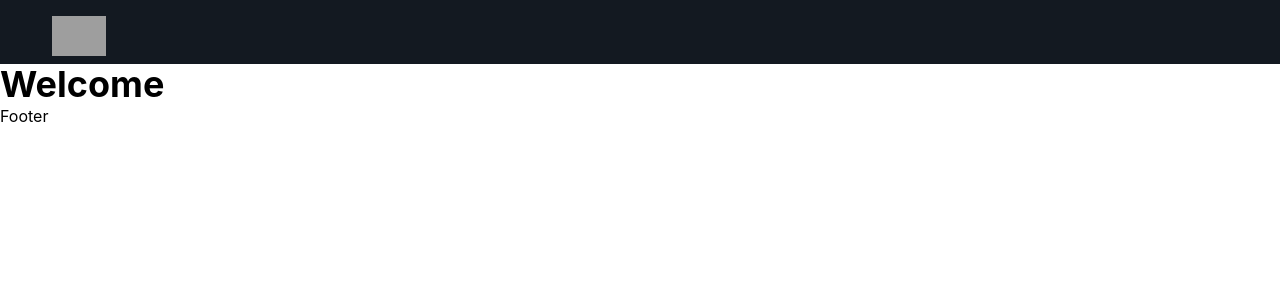
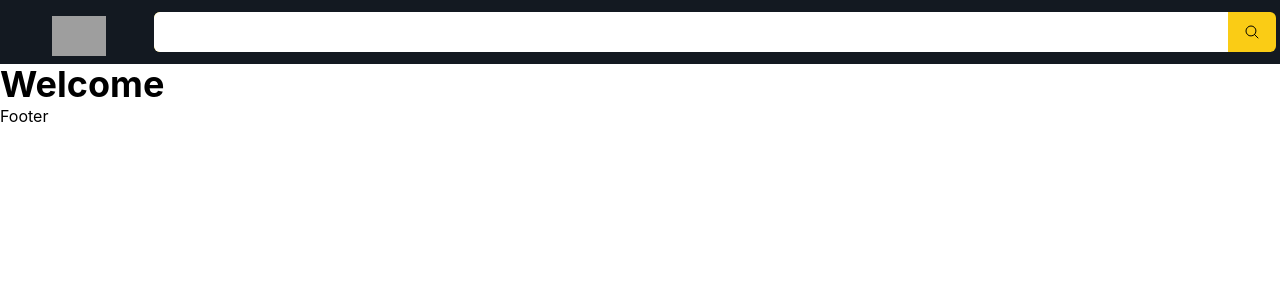
Before and after one commit to Facundo-Martin/nextjs-ecommerce, a Next.js app: page / in a window 1280 px wide. Shown: the top 300 px of the page. Built offline with nearby package versions, Linux system fonts and the light colour scheme; grey boxes are pictures that could not be loaded.

Commit message:
added Searchbar

```diff
--- a/package.json
+++ b/package.json
@@ -9,6 +9,7 @@
     "lint": "next lint"
   },
   "dependencies": {
+    "@heroicons/react": "^2.0.12",
     "@reduxjs/toolkit": "^1.8.6",
     "next": "12.3.1",
     "react": "18.2.0",
--- a/src/components/Layout/Header.tsx
+++ b/src/components/Layout/Header.tsx
@@ -1,5 +1,5 @@
 import Image from "next/image";
-import React from "react";
+import { MagnifyingGlassIcon } from "@heroicons/react/24/outline";
 
 export default function Header() {
   return (
@@ -14,6 +14,13 @@ export default function Header() {
             className="cursor-pointer"
           />
         </div>
+        <div className="hidden sm:flex flex-grow cursor-pointer items-center h-10 rounded-md bg-yellow-400 hover:bg-yellow-500">
+          <input
+            className="flex-1 h-full rounded-l-md focus:outline-none px-4"
+            type="text"
+          />
+          <MagnifyingGlassIcon className="h-12 p-4" />
+        </div>
       </div>
     </header>
   );
```
Also changed, not shown: 2 other files (tests, documents, lock files or other folders).
